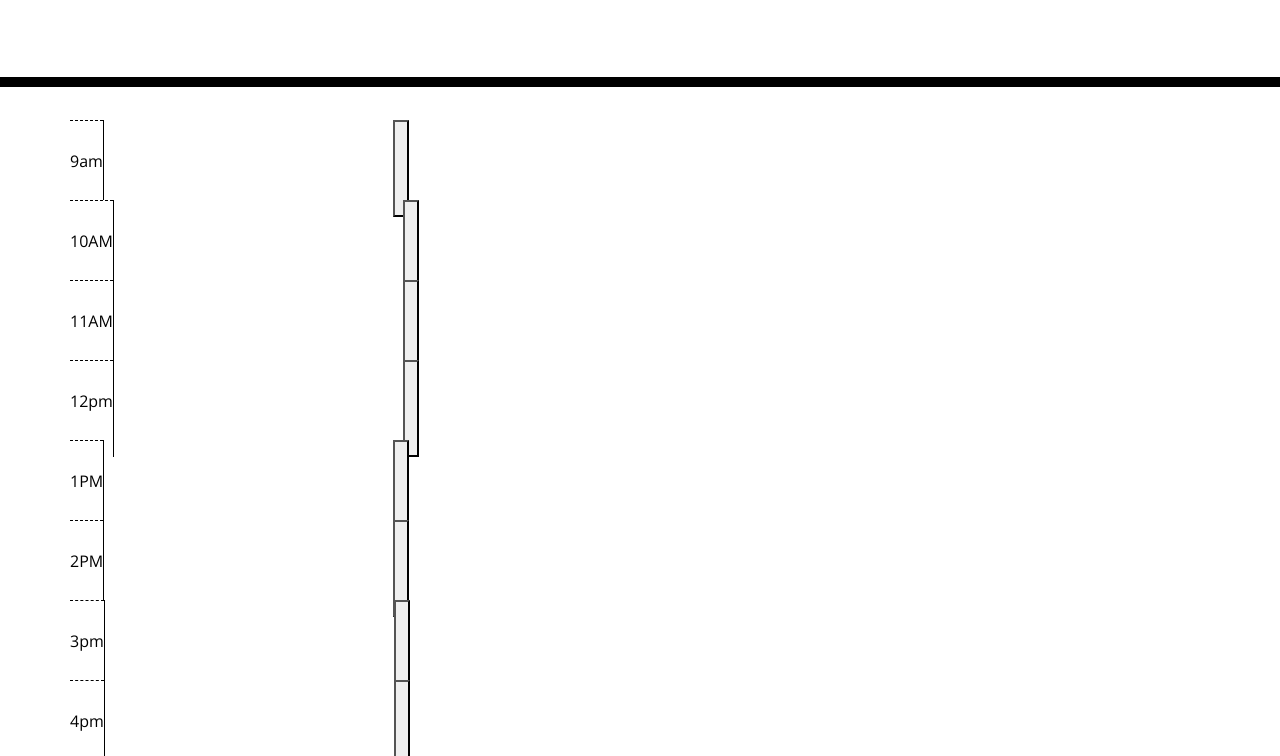
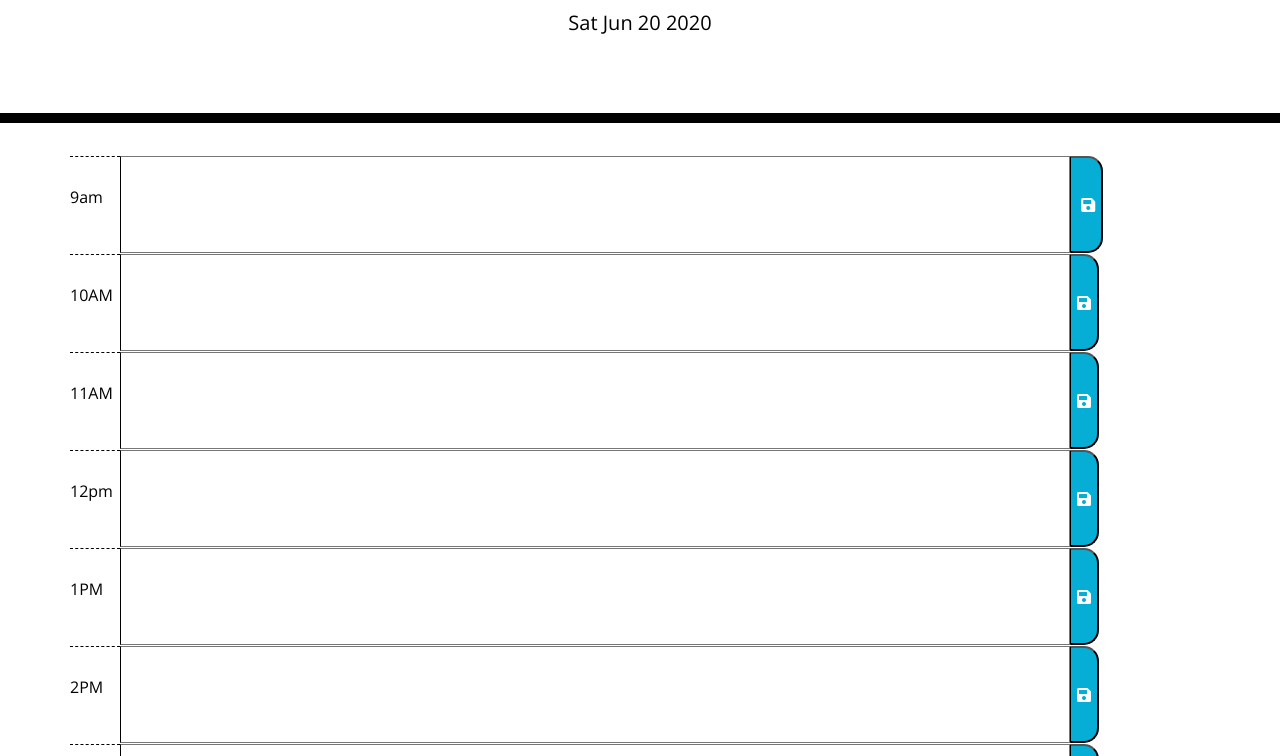
Before and after one commit to ak0501/DayPlanner, a plain HTML site: page index.html in a window 1280 px wide. Shown: the part 181-937 px from the top of the page. Drawn offline with nearby package versions, Linux system fonts and the light colour scheme.

Commit message:
Modified html and css files

```diff
--- a/index.html
+++ b/index.html
@@ -10,7 +10,8 @@
     integrity="sha384-50oBUHEmvpQ+1lW4y57PTFmhCaXp0ML5d60M1M7uH2+nqUivzIebhndOJK28anvf" crossorigin="anonymous" />
   <link href="https://fonts.googleapis.com/css?family=Open+Sans&display=swap" rel="stylesheet" />
   <link rel="stylesheet" href="style.css" />
-
+  <script src="https://code.jquery.com/jquery-3.4.1.min.js"></script>
+  <script src="https://cdnjs.cloudflare.com/ajax/libs/moment.js/2.24.0/moment.min.js"></script>
   <title>Work Day Scheduler</title>
 </head>
 
@@ -19,80 +20,83 @@
   <header class="jumbotron">
     <h1 class="display-3">Work Day Scheduler</h1>
     <p class="lead">A simple calendar app for scheduling your work day</p>
-    <p id="currentDay" class="lead">
-    </p>
+    <p id="currentDay" class="lead"></p>
+
+
   </header>
 
   <div class="container">
 
-    <div class="row">
-      <div class="hour" id=9am>
-        <p>9am</p>
+    <div class="row ">
+      <div class="hour" id="9am">
+        <p style="text-align: left;">9am</p>
       </div>
-      <textarea name="9am" id="9am" cols="30" rows="4"></textarea>
-      <button class="saveBtn9"></button>
+      <textarea class="col-md-10" name="9am" id="9am" cols="85" rows="4" ></textarea>
+
+      <button class=" saveBtn"> <i class="fas fa-save    "></i></button>
+    </div>
+    <div class="row ">
+      <div class="hour" id="10am">
+        <p style="text-align: left;">10AM</p>
+      </div>
+      <textarea class="col-md-10" name="10am" id="10am" cols="85" rows="4"></textarea>
+      <button class="saveBtn"><i class="fas fa-save    "></i></button>
     </div>
     <div class="row">
-      <div class="hour" id=10am>
-        <p>10AM</p>
+      <div class="hour" id="11am">
+        <p>11AM</p>
       </div>
-      <textarea name="10am" id="10am" cols="30" rows="4"></textarea>
-      <button class="saveBtn10"></button>
+      <textarea class="col-md-10" name="11am" id="11am" cols="85" rows="4"></textarea>
+      <button class="saveBtn"><i class="fas fa-save    "></i></button>
     </div>
     <div class="row">
-      <div class="hour" id=11am>
-        <p>11AM</p>
+      <div class="hour" id="12pm">
+        <p>12pm</p>
       </div>
-      <textarea name="11am" id="11am" cols="30" rows="4"></textarea>
-      <button class="saveBtn11"></button>
+      <textarea class="col-md-10" name="12pm" id="12pm" cols="85" rows="4"></textarea>
+      <button class="saveBtn"><i class="fas fa-save    "></i></button>
     </div>
     <div class="row">
-      <div class="hour" id=12pm>
-        <p>12pm</p>
+      <div class="hour" id="1pm">
+        <p>1PM</p>
       </div>
-      <textarea name="12pm" id="12pm" cols="30" rows="4"></textarea>
-      <button class="saveBtn12"></button>
+      <textarea class="col-md-10" name="1pm" id="1pm" cols="85" rows="4"></textarea>
+      <button class="saveBtn"><i class="fas fa-save    "></i></button>
     </div>
     <div class="row">
-      <div class="hour" id=1pm>
-        <p>1PM</p>
+      <div class="hour" id="2pm">
+        <p>2PM</p>
       </div>
-      <textarea name="1pm" id="1pm" cols="30" rows="4"></textarea>
-      <button class="saveBtn1"></button>
+      <textarea class="col-md-10" name="2pm" id="2pm" cols="85" rows="1"></textarea>
+      <button class="saveBtn"><i class="fas fa-save    "></i></button>
     </div>
     <div class="row">
-      <div class="hour" id=2pm>
-        <p>2PM</p>
+      <div class="hour" id="3pm">
+        <p>3pm</p>
       </div>
-      <textarea name="2pm" id="2pm" cols="30" rows="4"></textarea>
-      <button class="saveBtn2"></button>
+      <textarea class="col-md-10" name="3pm" id="3pm" cols="85" rows="4"></textarea>
+      <button class="saveBtn"><i class="fas fa-save    "></i></button>
     </div>
     <div class="row">
-      <div class="hour" id=3pm>
-        <p>3pm</p>
+      <div class="hour" id="4pm">
+        <p>4pm</p>
       </div>
-      <textarea name="3pm" id="3pm" cols="30" rows="4"></textarea>
-      <button class="saveBtn3"></button>
+      <textarea class="col-md-10" name="4pm" id="" cols="85" rows="4"></textarea>
+      <button class="saveBtn"><i class="fas fa-save    "></i></button>
     </div>
     <div class="row">
-      <div class="hour" id=4pm>
-        <p>4pm</p>
-      </div>
-      <textarea name="4pm" id="" cols="30" rows="4"></textarea>
-      <button class="saveBtn4"></button>
-    </div>
-    <div class="row">
-      <div class="hour" id=5pm>
+      <div class="hour" id="5pm">
         <p>5pm</p>
       </div>
-      <textarea name="5pm" id="" cols="30" rows="4"></textarea>
-      <button class="saveBtn5"></button>
+      <textarea class="col-md-10" name="5pm" id="" cols="85" rows="4"></textarea>
+      <button class="saveBtn"><i class="fas fa-save    "></i></button>
     </div>
+
+
+
 
   </div>
   <script src="script.js"></script>
-  <script src="https://code.jquery.com/jquery-3.4.1.min.js"></script>
-  <script src="https://cdnjs.cloudflare.com/ajax/libs/moment.js/2.24.0/moment.min.js"></script>
 
 
 </body>
--- a/script.js
+++ b/script.js
@@ -1,14 +1,12 @@
 // current day is displayed at the top of the calander object stored in var d
-function setpage() {
-    var dt = new Date();
-    $("#currentDay").text(dt.toDateString());
-};
-setPage();
-console.log(dt.toDateString);
-// on page load the background color od the different hours change based on current time
 
 
-// when text is entered in the text area and clicked saved ; the data is saved and stored
+function todayDate() {
+    var td = new Date();
+    $("#currentDay").html(td.toDateString());
+    console.log(td.toDateString());
+};
+todayDate();
 
 
 
@@ -33,10 +31,10 @@ var storeItems = ["#9AM", "#10AM", "#11AM", "#12PM", "#1PM", "#2PM", "#3PM", "#4
 // when the page refreshes the events are saved
 //
 
-
+// when text is entered in the text area and clicked saved ; the data is saved and stored
 // need a function retrieve the data from the local storage to the page
 function retrieve() {
-    var saveData = JSON.parse(localStorage.getItem("schedule", [])) || [];
+    var saveData = JSON.parse(localStorage.getItem("hrNote", [])) || [];
     for (let i = 0; i < storeItems.length; i++) {
         $(storeItems[i].text(saveData[i]));
 
@@ -106,7 +104,7 @@ for (let x = 0; x < hrNote.length; x++) {
         $(storeItems[x]).attr("class", "present")
     }
     if (hour < timeSlots[x]) {
-        $(storeItems[x]).attr("class", "future")
+        $(storeItems[x]).attr("class", "past")
     }
     else {
         $(storeItems[x]).attr("class", "future")
--- a/style.css
+++ b/style.css
@@ -6,11 +6,14 @@ body {
 
 textarea{
   background: transparent;
-  border: none;
+  border: bottom solid;
   resize: none;
   color: #000000;
   border-left: 1px solid black;
-  padding: 0px;
+  padding: 0;
+  display:-webkit-flex;
+
+
 
 }
 
@@ -33,7 +36,7 @@ textarea{
 
 .row {
   white-space: pre-wrap;
-  height: 80px;
+  height: auto;
   border-top: 1px solid white;;
 }
 
@@ -41,6 +44,8 @@ textarea{
   background-color: #ffffff;
   color: #000000;
   border-top: 1px dashed #000000;
+  align-items: center;
+  width: 50px;
 }
 
 .past {
```
